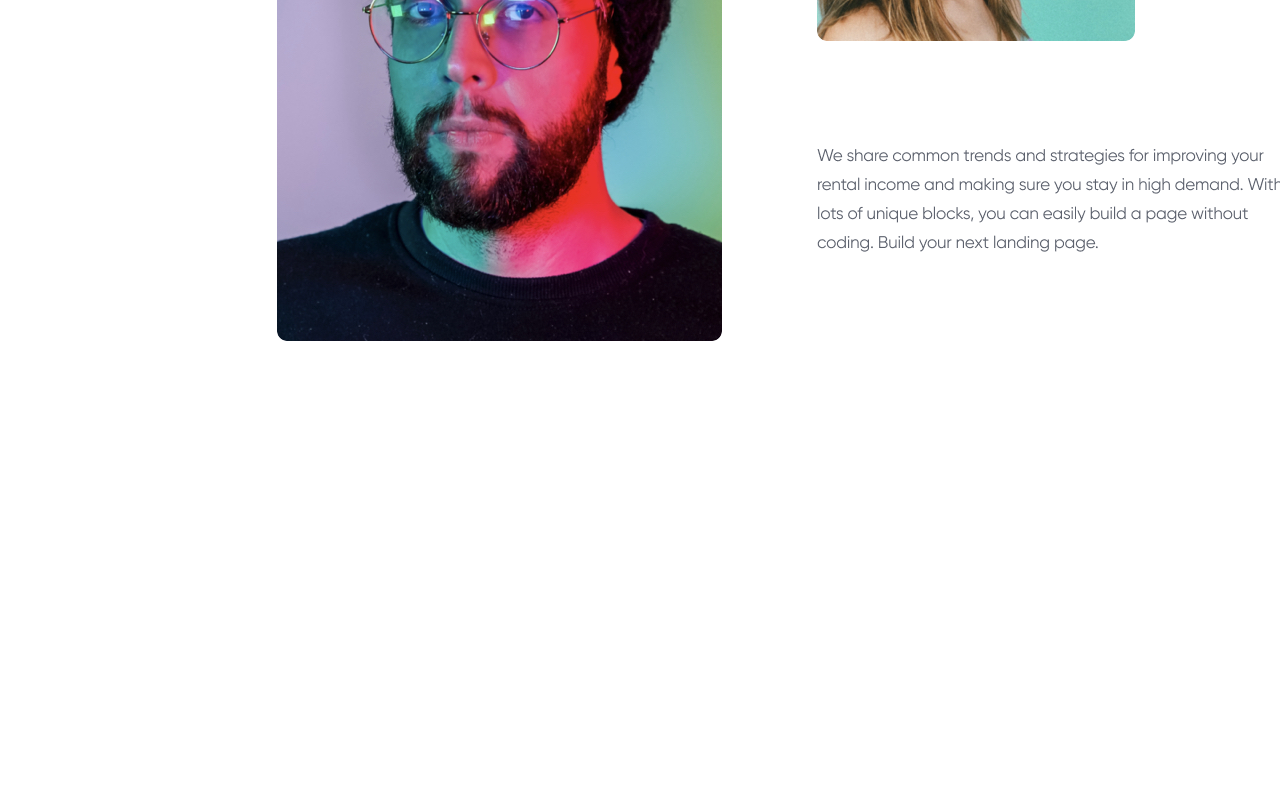
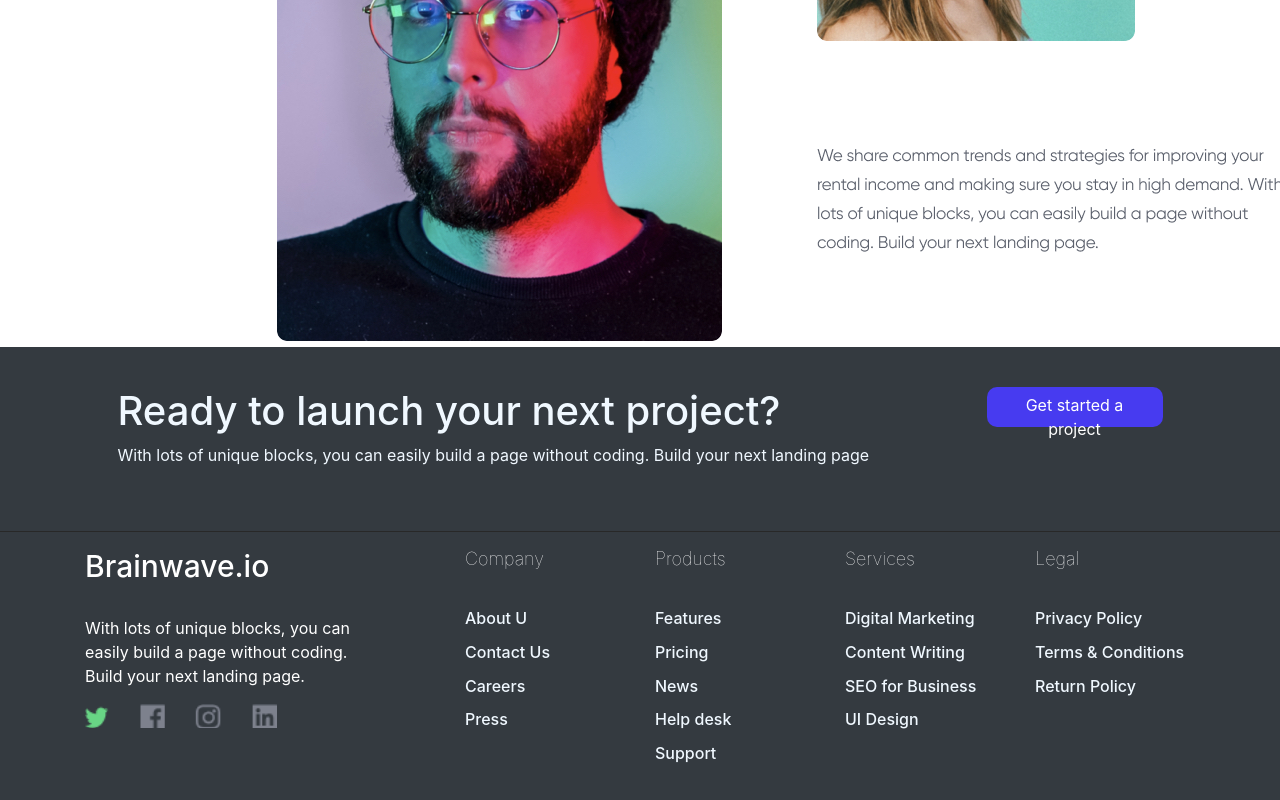
Before and after one commit to ptk244/Brainwave, an Angular app: page / in a window 1280 px wide. Shown: the part 2487-3287 px from the top of the page. Before the commit the page ends 2834 px from the top, so only its background shows below. Built offline with nearby package versions, Linux system fonts and the light colour scheme.

Commit message:
footer added

```diff
--- a/src/app/app.component.html
+++ b/src/app/app.component.html
@@ -10,5 +10,7 @@
 <body>
   <app-indusspay-front-page></app-indusspay-front-page>
 
+  <app-footer></app-footer>
+
 </body>
 </html>
--- a/src/app/app.module.ts
+++ b/src/app/app.module.ts
@@ -4,11 +4,13 @@ import { BrowserModule } from '@angular/platform-browser';
 import { AppRoutingModule } from './app-routing.module';
 import { AppComponent } from './app.component';
 import { IndusspayFrontPageComponent } from './indusspay-front-page/indusspay-front-page.component';
+import { FooterComponent } from './footer/footer.component';
 
 @NgModule({
   declarations: [
     AppComponent,
-    IndusspayFrontPageComponent
+    IndusspayFrontPageComponent,
+    FooterComponent
   ],
   imports: [
     BrowserModule,
--- /dev/null
+++ b/src/app/footer/footer.component.css
@@ -0,0 +1,76 @@
+.footer {
+    background-color: #343a40; /* Dark background */
+    padding: 40px 0; /* Padding for the footer */
+    color: white; /* White text color */
+}
+.footer h5 {
+    font-size: 18px;
+    font-weight: 100;
+    margin-bottom: 2rem;
+}
+.footer .col-md-1 {
+    margin-right: 20px; /* Space between columns */
+}
+.footer .col-md-1:last-child {
+    margin-right: 0; /* Remove margin from the last column */
+}
+
+a{
+    color: aliceblue;
+    font-weight: 500;
+}
+
+a:hover {
+    color: #f8f9fa;
+    transition: transform 0.5s ease;
+    text-decoration: none;
+}
+
+.CompanyName{
+    font-size: 30px;
+    margin-bottom: 2rem;
+}
+
+.Company{
+    padding-right:5rem ;
+}
+
+li{
+    padding: 0.3rem 0rem;
+}
+
+.social{
+    width: 12rem;
+    height: 1.5rem;
+    /* margin: 0rem 4.5rem 2rem;  */
+    background: url('src/assets/Social.png') ;
+    background-size: cover;
+  }
+
+  .main-content{
+    display: flex;
+    background-color: #343a40;
+    color: aliceblue;
+    margin-bottom: 3rem;
+    justify-content: space-evenly;
+
+  }
+
+  .getstarted {
+    text-align: center;
+    display: flex;
+    height: 2.5rem;
+    width: 11rem;
+    border-radius: 10px;
+    background-color: #473bf0;
+    border: none;
+}
+
+
+hr{
+    color: white;
+}
+
+hr{
+    background-color: #2d2d2d;
+}
--- /dev/null
+++ b/src/app/footer/footer.component.html
@@ -0,0 +1,60 @@
+
+
+<footer class="footer mt-auto">
+    <div class="main-content mt-auto" >
+        <div class="container1">
+        <h1>Ready to launch your next project?</h1>
+        <p>With lots of unique blocks, you can easily build a page without coding. Build your next landing page</p>
+        </div>
+        <div class="container2">
+            <div class="getstarted btn btn-primary">Get started a project</div>
+        </div>
+
+    </div>
+    <hr>
+    <div class="container">
+        <div class="row">
+            <div class="col-md-4 Company">
+                <h4 class="CompanyName">Brainwave.io</h4>
+                <p>With lots of unique blocks, you can easily build a page without coding. Build your next landing page.</p>
+                <div class="social"></div>
+            </div>
+            <div class="col-md-2">
+                <h5>Company</h5>
+                <ul class="list-unstyled">
+                    <li><a href="#">About U</a></li>
+                    <li><a href="#">Contact Us</a></li>
+                    <li><a href="#">Careers</a></li>
+                    <li><a href="#">Press</a></li>
+                </ul>
+            </div>
+            <div class="col-md-2">
+                <h5>Products</h5>
+                <ul class="list-unstyled">
+                    <li><a href="#">Features</a></li>
+                    <li><a href="#">Pricing</a></li>
+                    <li><a href="#">News</a></li>
+                    <li><a href="#">Help desk</a></li>
+                    <li><a href="#">Support</a></li>
+                </ul>
+            </div>
+            <div class="col-md-2">
+                <h5>Services</h5>
+                <ul class="list-unstyled">
+                    <li><a href="#">Digital Marketing</a></li>
+                    <li><a href="#">Content Writing</a></li>
+                    <li><a href="#">SEO for Business</a></li>
+                    <li><a href="#">UI Design</a></li>
+                </ul>
+            </div>
+            <div class="col-md-2">
+                <h5>Legal</h5>
+                <ul class="list-unstyled">
+                    <li><a href="#">Privacy Policy</a></li>
+                    <li><a href="#">Terms & Conditions</a></li>
+                    <li><a href="#">Return Policy</a></li>
+                </ul>
+            </div>
+        </div>
+    </div>
+</footer>
```
Also changed, not shown: src/app/footer/footer.component.ts (added, +11 -0 lines), src/app/indusspay-front-page/indusspay-front-page.component.html (line endings or trailing spaces), src/assets/Social.png (added), 1 other file (tests, documents, lock files or other folders).
